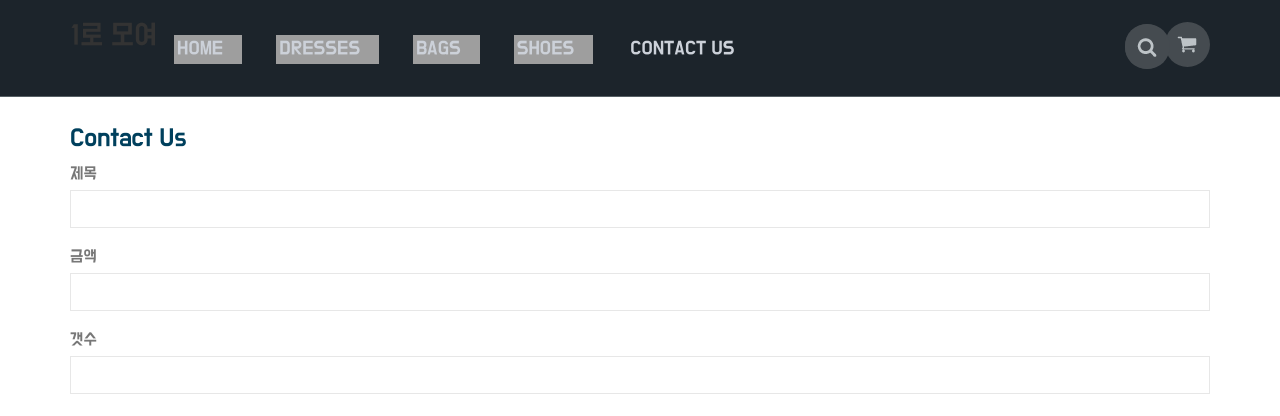
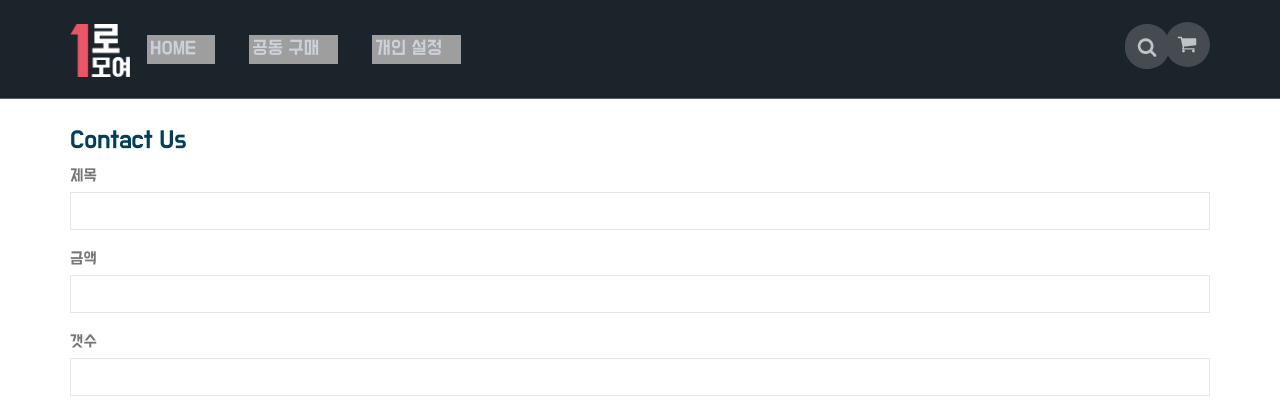
Before and after one commit to boxfox619/NHFintech, a PHP site: page /contact.html in a window 1280 px wide. Shown: the top 416 px of the page. Run offline with PHP 8.4, Linux system fonts and the light colour scheme; some libraries are stand-ins or nearby versions; grey boxes are pictures that could not be loaded.

Commit message:
진행률, 헤더 수정

```diff
--- a/contact.html
+++ b/contact.html
@@ -36,11 +36,12 @@ Smartphone Compatible web template, free webdesigns for Nokia, Samsung, LG, Sony
 </head>
 <body>
 	<!-- header-section-starts -->
-	<div class="c-header" id="home">
+	<div class="header" id="home">
 		<div class="top-header">
 			<div class="container">
 			<div class="logo">
-				<h3><span>1</span>로 모여</h3></a>
+				<a href="/nh/NHFintech/">
+					<img src="./images/logo_w_ver2.png" style="width:60px;">
 			</div>
 				<div class="header-top-right">
 				<!-- start search-->
@@ -53,6 +54,7 @@ Smartphone Compatible web template, free webdesigns for Nokia, Samsung, LG, Sony
 							</form>
 						</div>
 						</div>
+
 					<!-- search-scripts -->
 					<script src="js/classie.js"></script>
 					<script src="js/uisearch.js"></script>
@@ -70,32 +72,10 @@ Smartphone Compatible web template, free webdesigns for Nokia, Samsung, LG, Sony
 							</label>
 							<input id="mobile_menu" type="checkbox">
 				<ul class="nav">
-              <li class="active"><a href="index.html">Home</a></li>
-              <li class="dropdown1"><a href="#">Dresses</a>
-                <ul class="dropdown2">
-                  <li><a href="products.html">Dress Materials</a></li>
-                  <li><a href="products.html">Kurta & Kurti</a></li>
-				  <li><a href="products.html">Sarees</a></li>
-				  <li><a href="products.html">Chudidars</a></li>
-                </ul>
-              </li>
-              <li class="dropdown1"><a href="#">Bags</a>
-              	<ul class="dropdown2">
-                  <li><a href="products.html">Latest</a></li>
-                  <li><a href="products.html">Leather Bags</a></li>
-				  <li><a href="products.html">Hand Bags</a></li>
-                </ul>
-              </li>
-           </li>
-           <li class="dropdown1"><a href="#">Shoes</a>
-           	<ul class="dropdown2">
-                  <li><a href="products.html">Sports Shoes</a></li>
-                  <li><a href="products.html">Casual Shoes</a></li>
-				  <li><a href="products.html">Formal Shoes</a></li>
-                </ul>
-           </li>
-            <li><a href="contact.html">Contact US</a></li>
-            <div class="clearfix"></div>
+
+					<li class="active"><a href="/nh/NHFintech">Home</a></li>
+							<li class="active"><a href="/nh/NHFintech">공동 구매</a></li>
+							<li class="active"><a href="index.html">개인 설정</a></li>
 					</ul>
 		</div>
 	 </div>
--- a/js/paging.js
+++ b/js/paging.js
@@ -90,8 +90,8 @@ function createItemHtml(title, image, category, price, percent, no){
   								'<h4>'+title+'</h4>'+
   								'<p> 달성률:'+
                   '<span class="progress-mobile">'+percent+'%</span></p>'+
-  									'<div class="progress percents">'+
-                      '<div class="progress-bar percents '+progressClass+'" role="progressbar" aria-valuenow="'+percent+'" aria-valuemin="0" aria-valuemax="100" style="width: 100px;">'+
+  									'<div class="progress percents" style="width: 100px;">'+
+                      '<div class="progress-bar percents '+progressClass+'" role="progressbar" aria-valuenow="'+percent+'" aria-valuemin="0" aria-valuemax="100" style="width: '+percent+'px;">'+
                       percent+'%'+
                       '</div>'+
                       '</div>'+
```
Also changed, not shown: cart.html (+3 -5 lines), signin.html (+8 -4 lines), single.php (+8 -28 lines), web_map.html (+8 -28 lines). Lines whose indentation alone changed are shown as unchanged.
